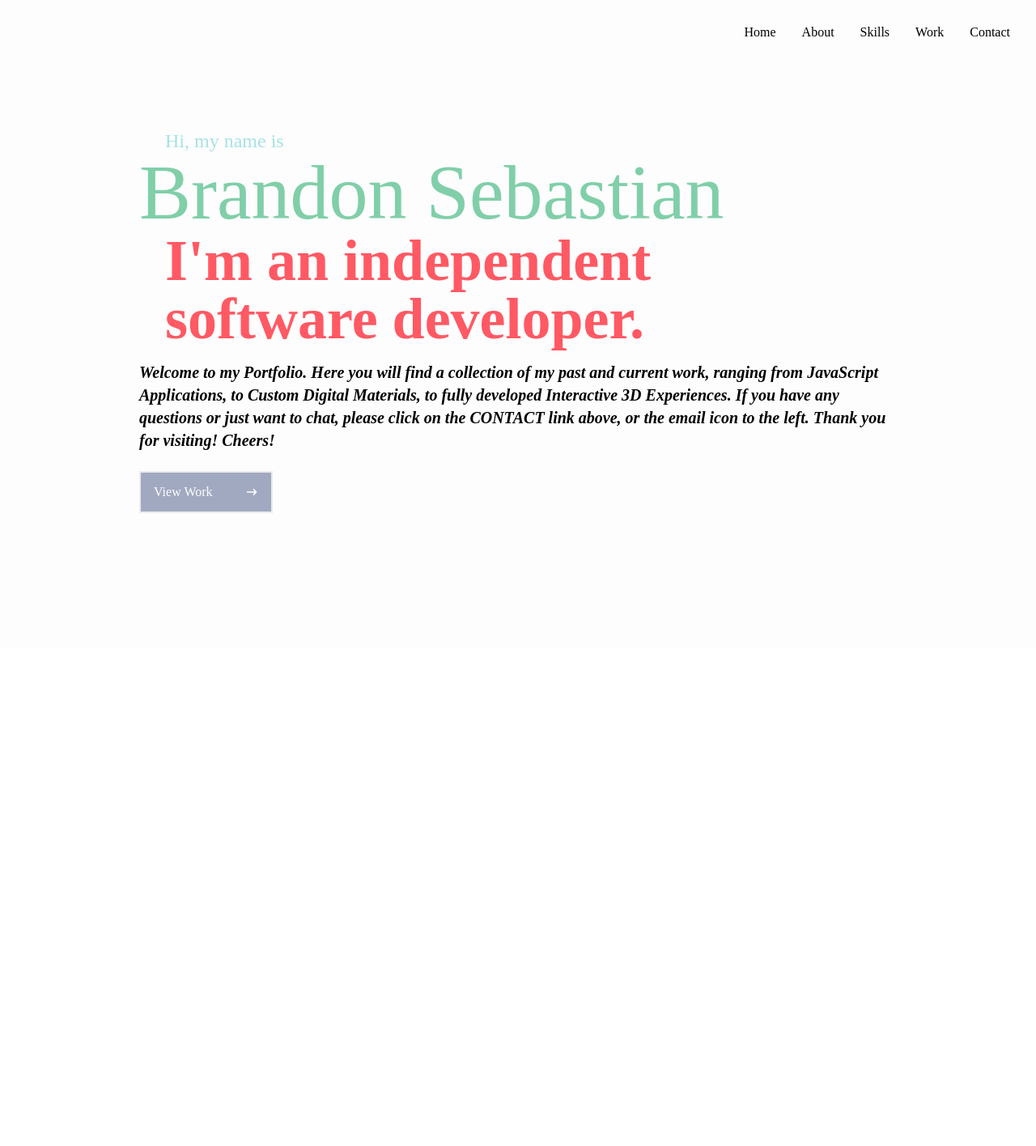
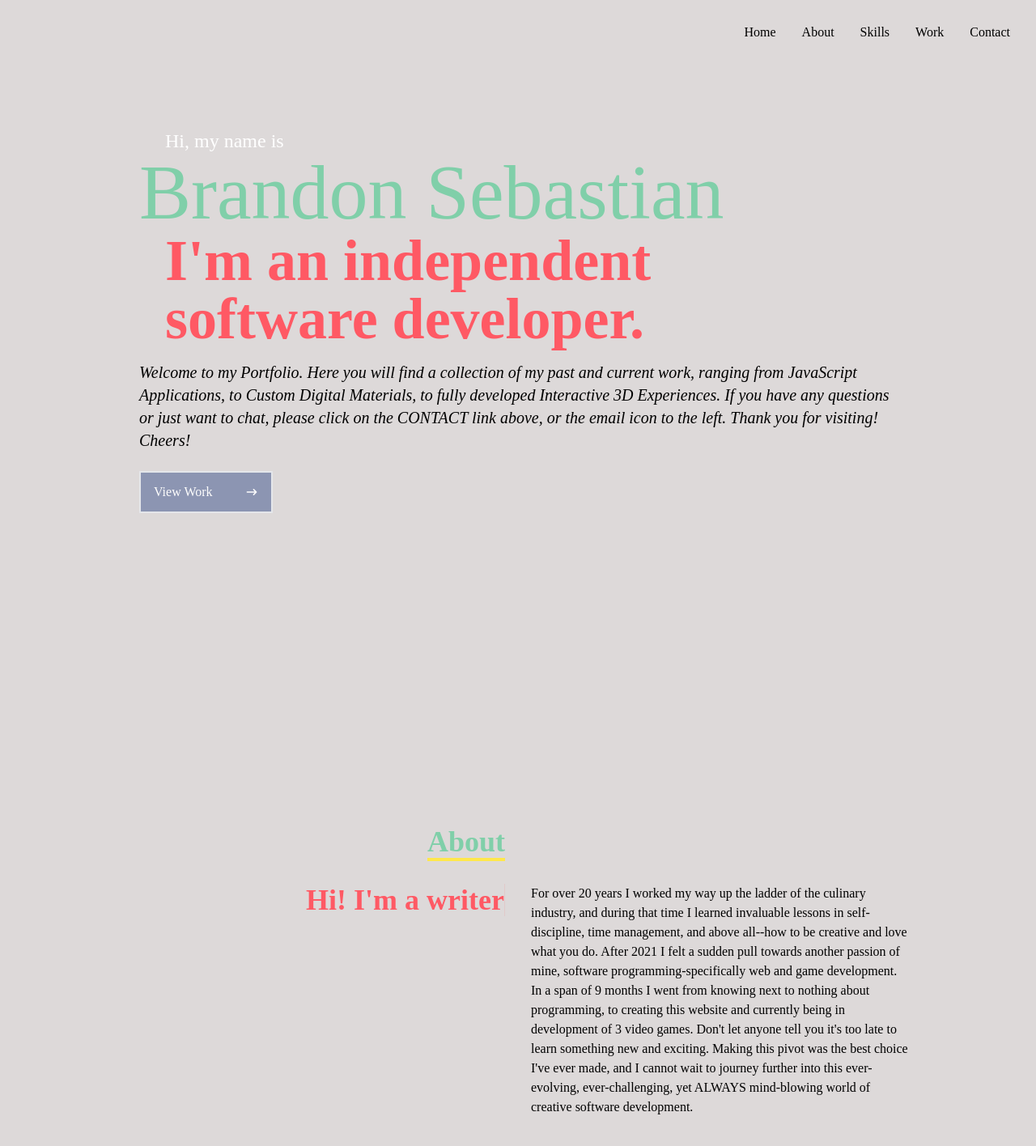
Before and after one commit to nooburger81/Portfolio-App, a React (Create React App) app: page / in a window 1280 px wide. Shown: the top 1416 px of the page at 81% size. Before the commit the page ends 800 px from the top, so only its background shows below. Built offline with nearby package versions, Linux system fonts and the light colour scheme.

Commit message:
about page done

```diff
--- a/src/App.js
+++ b/src/App.js
@@ -1,3 +1,4 @@
+import About from "./components/About";
 import Home from "./components/Home";
 import Navbar from "./components/Navbar";
 
@@ -6,6 +7,7 @@ function App() {
     <div>
    <Navbar />
    <Home />
+   <About />
     </div>
   );
 }
--- a/src/components/About.jsx
+++ b/src/components/About.jsx
@@ -0,0 +1,31 @@
+import React from 'react'
+
+const About = () => {
+  return (
+  <div name='about' className='w-full h-screen bg-[#ddd9d9] text-[#80cfa9]'>
+    <div className='flex flex-col justify-center items-center w-full h-full'>
+      <div className='max-w-[1000px] w-full grid grid-cols-2 gap-8'>
+        <div className='sm:text-right pb-8 pl-4'>
+          <p className='text-4xl font-bold inline border-b-4 border-[#ffe74c]'>
+                        About
+                        </p>
+                </div>
+                <div></div>
+    </div>
+    <div className='max-w-[1000px] w-full grid sm:grid-cols-2 gap-8 px-4 text-[#000000]'>
+            <div className='sm:text-right text-4xl font-bold text-[#ff5964]'>
+                    <p aria-label="Hi! I'm a developer">
+  Hi! I'm a&nbsp;<span className="typewriter"></span></p>
+                </div>
+                <div>
+                    <p>
+                        For over 20 years I worked my way up the ladder of the culinary industry, and during that time I learned invaluable lessons in self-discipline, time management, and above all--how to be creative and love what you do. After 2021 I felt a sudden pull towards another passion of mine, software programming-specifically web and game development.  In a span of 9 months I went from knowing next to nothing about programming, to creating this website and currently being in development of 3 video games.  Don't let anyone tell you it's too late to learn something new and exciting. Making this pivot was the best choice I've ever made, and I cannot wait to journey further into this ever-evolving, ever-challenging, yet ALWAYS mind-blowing world of creative software development.
+                    </p>
+                </div>
+            </div>
+        </div>
+    </div>
+  )
+}
+
+export default About
--- a/src/components/Home.jsx
+++ b/src/components/Home.jsx
@@ -4,15 +4,15 @@ import 'animate.css';
 
 const Home = () => {
   return (
-    <div name='home' className='w-full h-screen bg-[#fdfdfd]'>
+    <div name='home' className='w-full h-screen bg-[#ddd9d9]'>
 
 
         {/* Container */}
         <div className='max-w-[1000px] mx-auto px-8 flex flex-col justify-center h-full'>
-          <p className='text-2xl text-[#a7e2e3] px-8 animate__animated animate__fadeInDown animate__delay-1s'>Hi, my name is</p>
+          <p className='text-2xl text-[#ffffff] font-light px-8 animate__animated animate__fadeInDown animate__delay-1s'>Hi, my name is</p>
           <h1 className='text-8xl font-thin text-[#80cfa9] animate__animated animate__fadeInUp animate__delay-2s'>Brandon Sebastian</h1>
           <h2 className='text-4xl sm:text-7xl px-8 font-bold text-[#ff5964] animate__animated animate__fadeInUp animate__delay-3s'>I'm an independent software developer.</h2>
-          <p className='text-xl text-[#000000] py-4 max-w-[1000px] font-semibold font-style: italic animate__animated animate__fadeInUp animate__delay-4s'>Welcome to my Portfolio. Here you will find a collection of my past and current work, ranging from JavaScript Applications, to Custom Digital Materials, to fully developed Interactive 3D Experiences. If you have any questions or just want to chat, please click on the CONTACT link above, or the email icon to the left. Thank you for visiting! Cheers!</p>
+          <p className='text-xl text-[#000000] py-4 max-w-[1000px] font-thin font-style: italic animate__animated animate__fadeInUp animate__delay-4s'>Welcome to my Portfolio. Here you will find a collection of my past and current work, ranging from JavaScript Applications, to Custom Digital Materials, to fully developed Interactive 3D Experiences. If you have any questions or just want to chat, please click on the CONTACT link above, or the email icon to the left. Thank you for visiting! Cheers!</p>
         <div>
 
           <button className='text-[#ffffff] group border-2 px-4 py-3 my-2 flex items-center bg-[#8892b0] hover:bg-[#ffe74c] hover:border-[#ff5964] animate__animated animate__fadeIn animate__delay-5s'>View Work
--- a/src/components/Navbar.jsx
+++ b/src/components/Navbar.jsx
@@ -21,7 +21,7 @@ const Navbar = () => {
     const handleClick = () => setNav(!nav);
 
   return (
-    <div className='fixed w-full h-[80px] flex justify-between items-center px-4 bg-[#fdfdfd] text-[#000000]'>
+    <div className='fixed w-full h-[80px] flex justify-between items-center px-4 bg-[#ddd9d9] text-[#000000]'>
         <div>
 
         </div>
--- a/src/index.css
+++ b/src/index.css
@@ -13,3 +13,115 @@
         @apply cursor-pointer;
     }
 }
+
+.content-div {
+    background-repeat: no-repeat;
+    background-size: cover;
+    background-position: center;
+    height: 250px;
+}
+
+.content-div:hover {
+    background-image: linear-gradient(
+        to right,
+        rgba(112, 157, 255, 0.8),
+        hsla(242, 74%, 61%, 0.8)
+    )!important;
+}
+
+  /* Typewriter effect 1 */
+  @keyframes typing {
+    0.0000%, 27.3488% { content: ""; }
+    1.1395%, 26.2093% { content: "d"; }
+    2.2791%, 25.0698% { content: "de"; }
+    3.4186%, 23.9302% { content: "dev"; }
+    4.5581%, 22.7907% { content: "deve"; }
+    5.6977%, 21.6512% { content: "devel"; }
+    6.8372%, 20.5116% { content: "develo"; }
+    7.9767%, 19.3721% { content: "develop"; }
+    9.1163%, 18.2326% { content: "develope"; }
+    10.2558%, 17.0930% { content: "developer"; }
+
+    30.7674%, 51.2791% { content: ""; }
+    31.9070%, 50.1395% { content: "w"; }
+    33.0465%, 49.0000% { content: "wr"; }
+    34.1860%, 47.8605% { content: "wri"; }
+    35.3256%, 46.7209% { content: "writ"; }
+    36.4651%, 45.5814% { content: "write"; }
+    37.6047%, 44.4419% { content: "writer"; }
+
+    54.6977%, 75.2093% { content: ""; }
+    55.8372%, 74.0698% { content: "r"; }
+    56.9767%, 72.9302% { content: "re"; }
+    58.1163%, 71.7907% { content: "rea"; }
+    59.2558%, 70.6512% { content: "read"; }
+    60.3953%, 69.5116% { content: "reade"; }
+    61.5349%, 68.3721% { content: "reader"; }
+
+    78.6279%, 96.8605% { content: ""; }
+    79.7674%, 95.7209% { content: "p"; }
+    80.9070%, 94.5814% { content: "pe"; }
+    82.0465%, 93.4419% { content: "per"; }
+    83.1860%, 92.3023% { content: "pers"; }
+    84.3256%, 91.1628% { content: "perso"; }
+    85.4652%, 90.0225% { content: "person"; }
+
+  }
+
+  @keyframes blink {
+    0%, 100% { opacity: 1; }
+    50% { opacity: 0; }
+  }
+
+  .typewriter {
+    --caret: currentcolor;
+  }
+
+  .typewriter::before {
+    content: "";
+    animation: typing 13.5s infinite;
+  }
+
+  .typewriter::after {
+    content: "";
+    border-right: 1px solid var(--caret);
+    animation: blink 0.5s linear infinite;
+  }
+
+  .typewriter.thick::after {
+    border-right: 1ch solid var(--caret);
+  }
+
+  .typewriter.nocaret::after {
+    border-right: 0;
+  }
+
+
+  @media (prefers-reduced-motion) {
+    .typewriter::after {
+      animation: none;
+    }
+
+    @keyframes sequencePopup {
+      0%, 100% { content: "developer"; }
+      25% { content: "writer"; }
+      50% { content: "reader"; }
+      75% { content: "human"; }
+    }
+
+    .typewriter::before {
+      content: "developer";
+      animation: sequencePopup 12s linear infinite;
+    }
+  }
+
+
+ button {
+    animation: clickit 6s;
+ }
+
+ @keyframes clickit {
+    0% {opacity: 0}
+    80% {opacity: 0}
+    100% {opacity: 1}
+}
```
